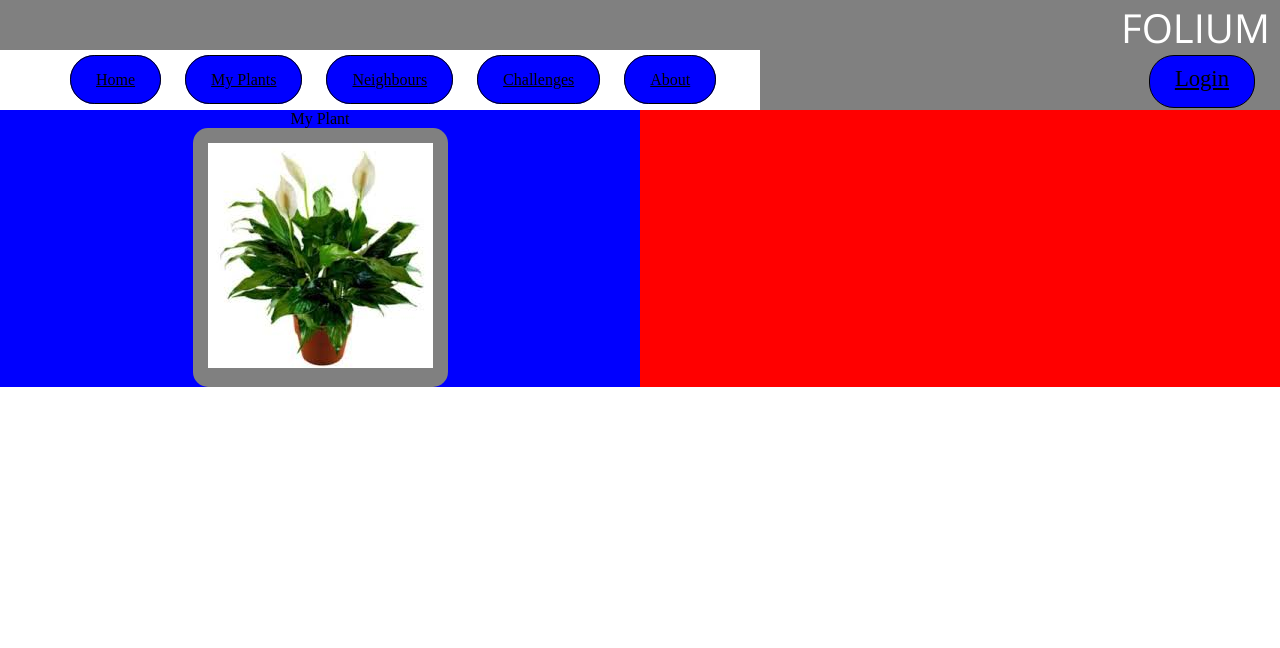
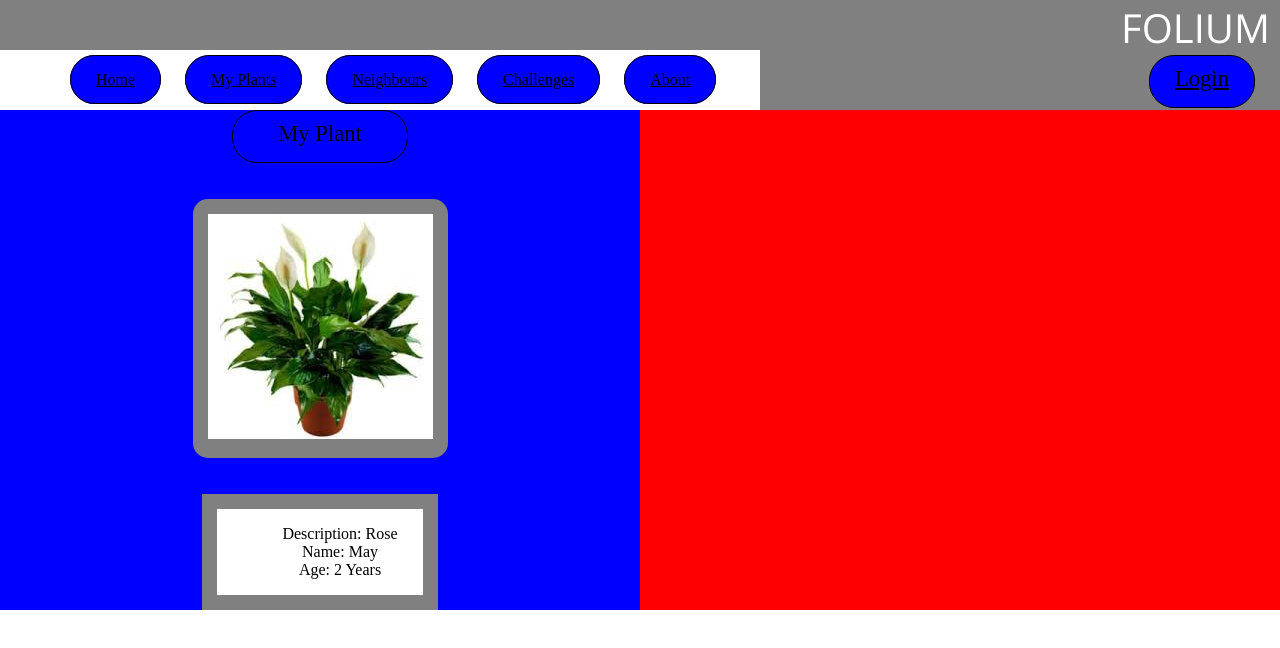
Before and after one commit to ErikGolke/Folium, a plain HTML site: page index.html in a window 1280 px wide. Drawn offline with nearby package versions, Linux system fonts and the light colour scheme.

Commit message:
Tweaked layout of main page

```diff
--- a/css/styles.css
+++ b/css/styles.css
@@ -1,5 +1,9 @@
 body {
 	margin: 0;
+}
+ul {
+	list-style-type: none;
+	align-self:center;
 }
 #loginHeader {
 	font-size:40px;
@@ -54,15 +58,29 @@ body {
 	font-size:17pt;
 
 }
+#myPlant {
+		background-color: blue;
+	color:black;
+	padding: 10px 45px 15px 45px;
+	border-radius:25px;
+	border: 1px solid black;
+	font-size:17pt;
+	align-self:center;
+
+}
 #mainBody {
 	display: grid;
 	grid-template-columns: 1fr 1fr;
 	grid-template-rows: auto;
+	height:500px;
 }
 #leftSide {
 	background-color:blue;
 	grid-column: 1;
 	text-align:center;
+	display: flex;
+	flex-direction: column;
+	justify-content:space-between;
 }
 #rightSide {
 	background-color:red;
@@ -74,6 +92,16 @@ img {
 .imgWrapper {
 	padding: 15px 15px 15px 15px;
 	background-color:grey;
-	display:inline-block;
+	align-self:center;
 	border-radius: 15px;
 }
+.plantInfo {
+	background-color:white;
+	align-self:center;
+	padding: 0 25px 0 25px;
+	border: 15px solid grey;
+	left: 0;
+}
+li {
+	align-self:flex-start;
+}
--- a/index.html
+++ b/index.html
@@ -24,7 +24,13 @@
 	<div id="leftSide">
 		<div id="myPlant">My Plant</div>
 		<div class="imgWrapper"><img src="./css/images/plant1.jpeg"></div>
+		<div class="plantInfo">
+		<ul>
+		<li>Description: Rose</li>
+		<li>Name: May</li>
+		<li>Age: 2 Years</li>
 	</div>
+</div>
 	<div id="rightSide">
 	</div>
 </div>
```
Also changed, not shown: 2 other files.
